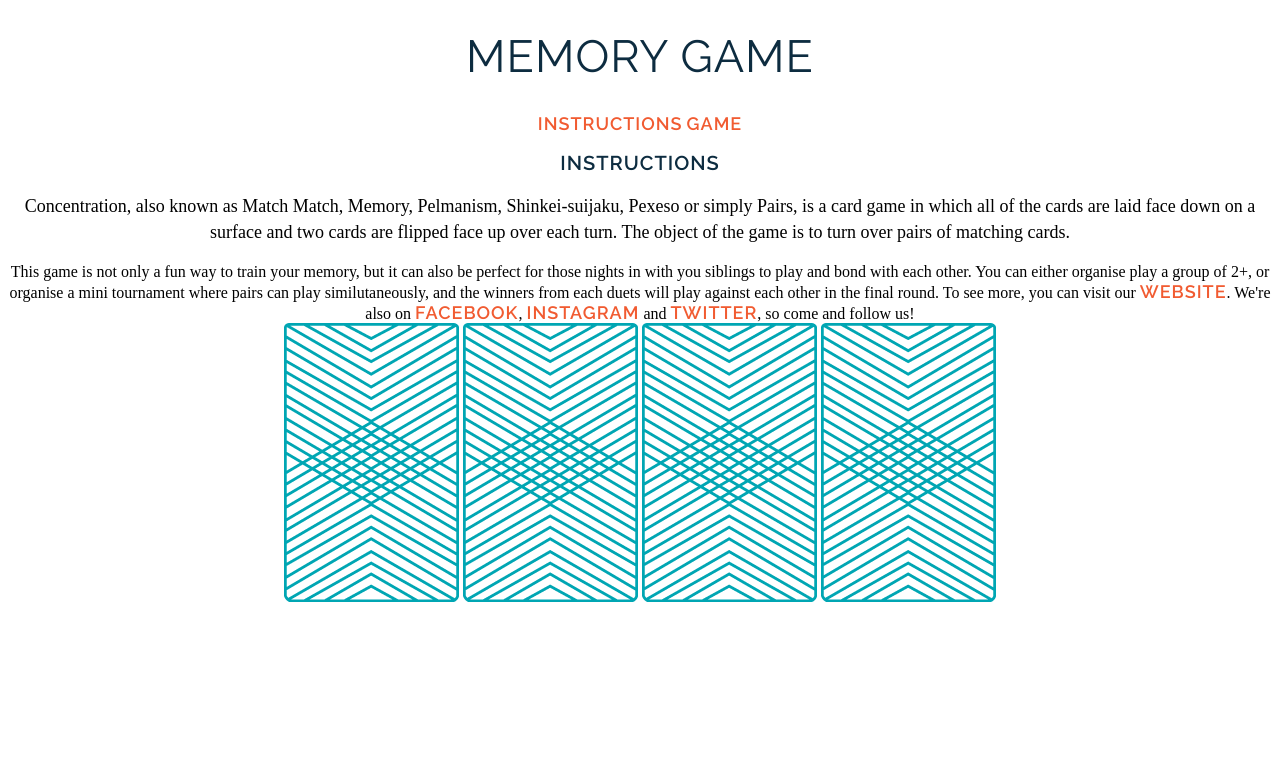
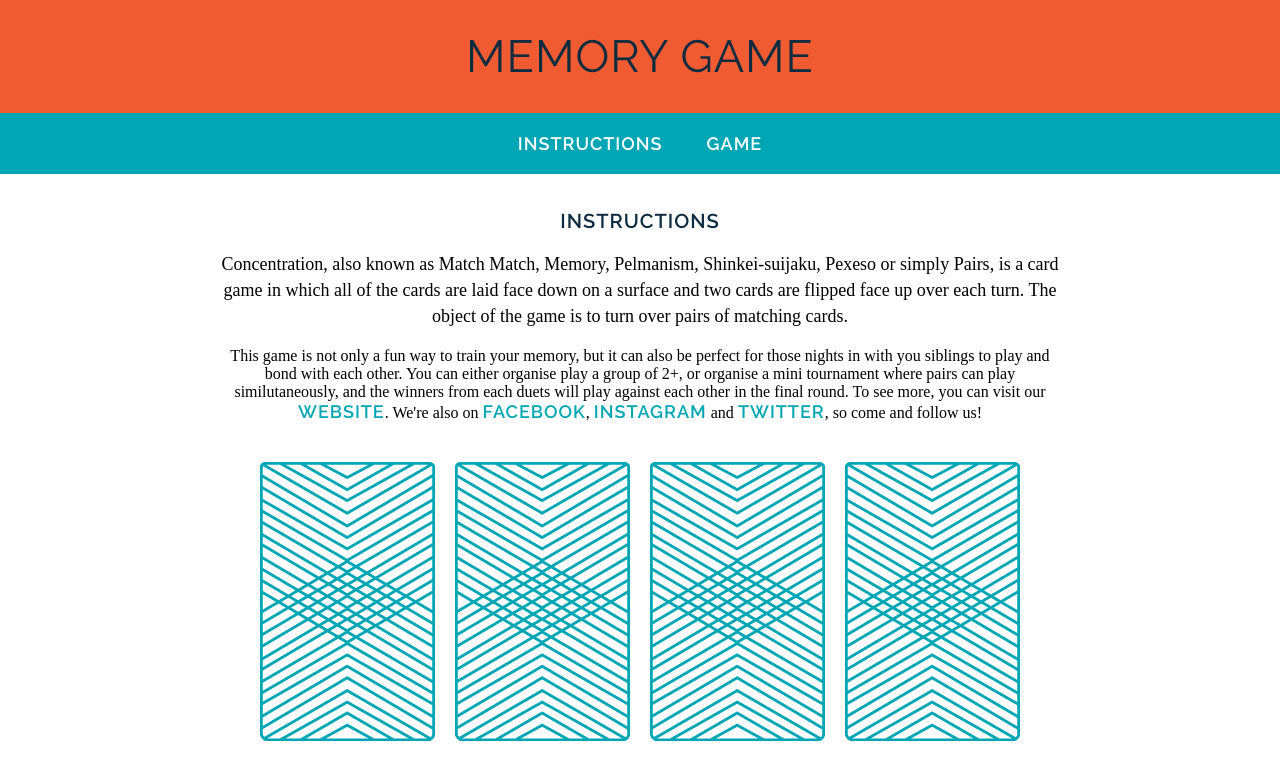
Before and after one commit to hvan307/wdi-fundamentals-memorygame, a plain HTML site: page memory_game/index.html in a window 1280 px wide. Drawn offline with Linux system fonts and the light colour scheme; a web font is replaced by a local one.

Commit message:
styled semantic tags

```diff
--- a/memory_game/css/style.css
+++ b/memory_game/css/style.css
@@ -1,24 +1,48 @@
 body {
 	text-align: center;
 	text-decoration: none;
+	margin: 0;
 }
+
 h1, a, h2 {
 	text-transform: uppercase;
 	text-decoration: none;
 }
+
+header {
+	background-color: #F15B31;
+	color: #FFFFFF;
+	padding: 30px 20px;
+}
+
 h1 {
 	font-family: Raleway, serif;
 	color:#0D2C40;
 	letter-spacing: 1px;
 	font-weight: 400;
 	font-size: 45px;
+	margin: 0;
 }
+
+nav {
+	background-color: #00A6B3;
+	color: #FFFFFF;
+	padding: 20px 0;
+}
+
 a {
 	font-family: Raleway, serif;
-	color: #F15B31;
+	color: #FFFFFF;
 	letter-spacing: 1px;
 	font-weight: 600;
 	font-size: 18px;
+	margin: 0 20px;
+}
+
+main {
+	width: 850px;
+	margin: 35px auto;
+
 }
 h2 {
 	font-family: Raleway, serif;
@@ -27,8 +51,18 @@ h2 {
 	font-weight: 600;
 	font-size: 20px;
 }
+
 p {
 	font-family: "Droid Serif", serif;
 	line-height: 26px;
 	font-size: 18px;
 }
+
+.social_links {
+	color: #00A6B3;
+	margin: 0;
+}
+
+img {
+	margin: 40px 8px 0 8px;
+}
```
